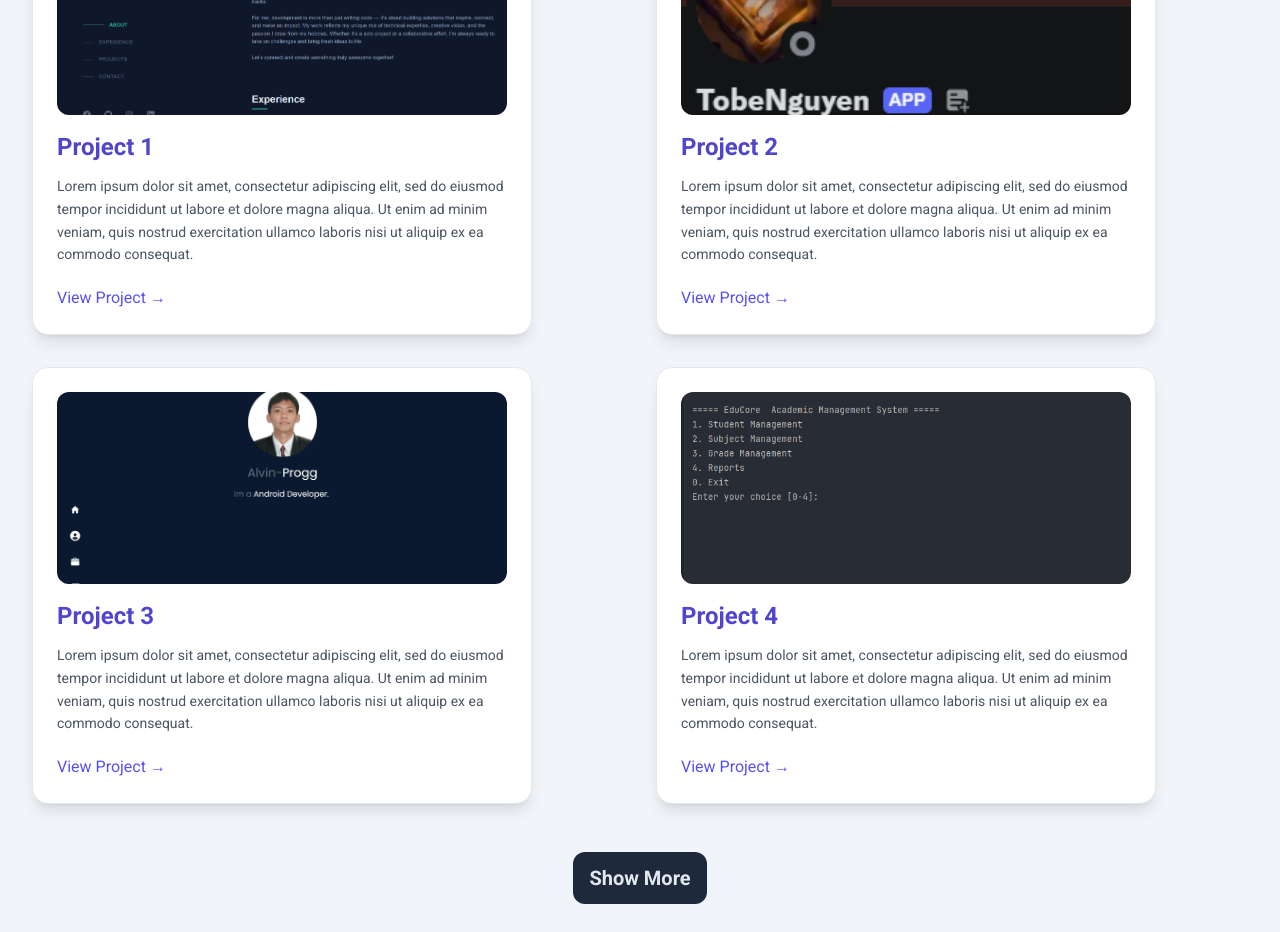
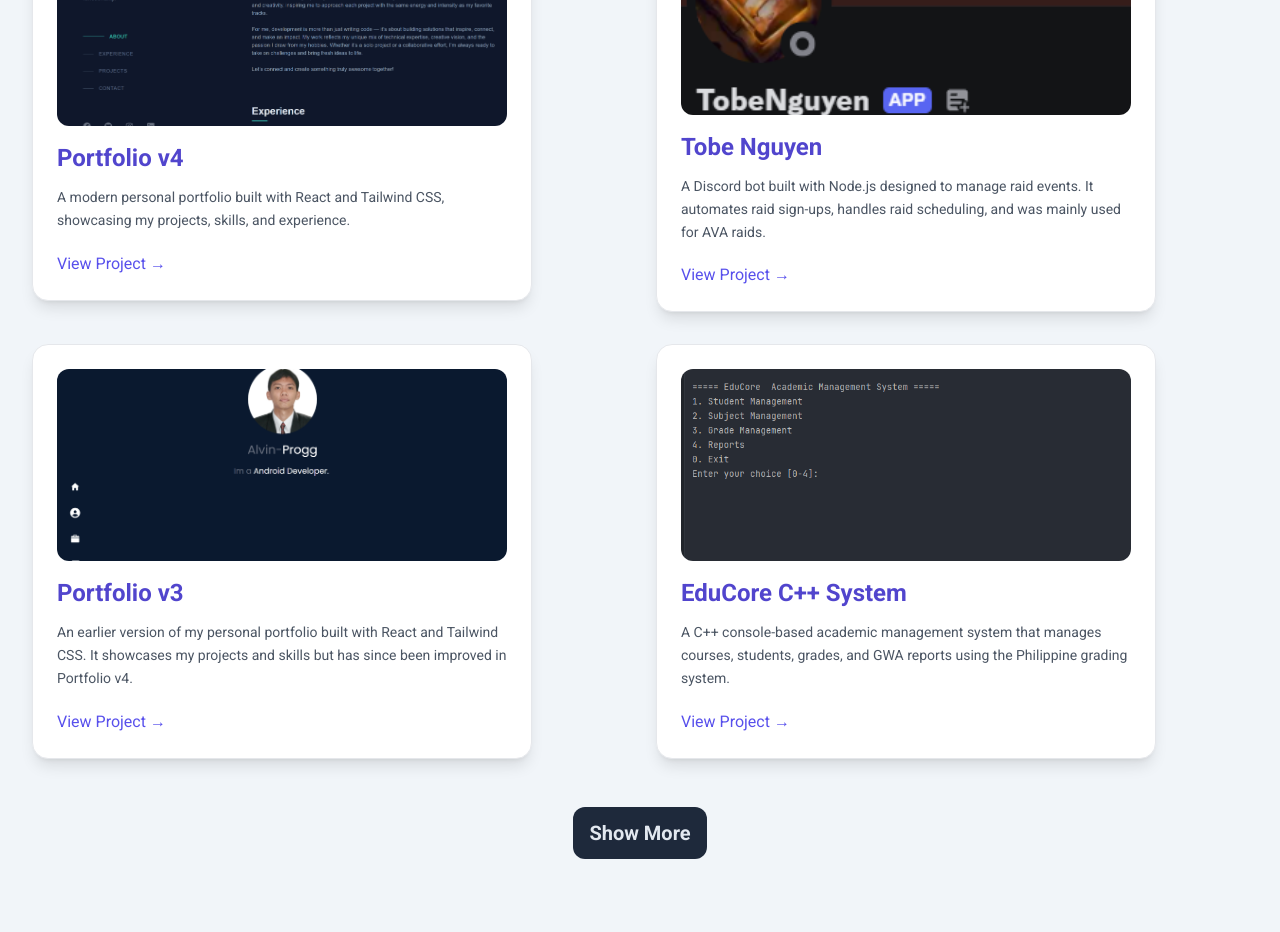
Before and after one commit to Alvin-progg/v5-portfolio, a Next.js app: page / in a window 1280 px wide. Shown: the part 3640-4572 px from the top of the page. Built offline with nearby package versions, Linux system fonts and the light colour scheme.

Commit message:
almost done

```diff
--- a/src/constants/projectConst.js
+++ b/src/constants/projectConst.js
@@ -1,5 +1,3 @@
-
-
 import p1 from "@/../public/project/p1.png";
 import p2 from "@/../public/project/p2.png";
 import p3 from "@/../public/project/p3.png";
@@ -10,51 +8,45 @@ import p6 from "@/../public/project/p6.png";
 export const projectConst = [
   {
     id: 1,
-    name: "Project 1",
-    disc: "Lorem ipsum dolor sit amet, consectetur adipiscing elit, sed do eiusmod tempor incididunt ut labore et dolore magna aliqua. Ut enim ad minim veniam, quis nostrud exercitation ullamco laboris nisi ut aliquip ex ea commodo consequat.",
+    name: "Portfolio v4",
+    disc: "A modern personal portfolio built with React and Tailwind CSS, showcasing my projects, skills, and experience.",
     img: p1,
-    source: "https://github.com/Alvin-progg",
-    demo: "https://alvin-prog-v5.vercel.app/",
+    link: "https://github.com/Alvin-progg/v3",
   },
   {
     id: 2,
-    name: "Project 2",
-    disc: "Lorem ipsum dolor sit amet, consectetur adipiscing elit, sed do eiusmod tempor incididunt ut labore et dolore magna aliqua. Ut enim ad minim veniam, quis nostrud exercitation ullamco laboris nisi ut aliquip ex ea commodo consequat.",
+    name: "Tobe Nguyen",
+    disc: "A Discord bot built with Node.js designed to manage raid events. It automates raid sign-ups, handles raid scheduling, and was mainly used for AVA raids.",
     img: p2,
-    source: "https://github.com/Alvin-progg",
-    demo: "https://alvin-prog-v5.vercel.app/",
+    link: "https://github.com/Alvin-progg/Tobe_bot",
   },
   {
     id: 3,
-    name: "Project 3",
-    disc: "Lorem ipsum dolor sit amet, consectetur adipiscing elit, sed do eiusmod tempor incididunt ut labore et dolore magna aliqua. Ut enim ad minim veniam, quis nostrud exercitation ullamco laboris nisi ut aliquip ex ea commodo consequat.",
+    name: "Portfolio v3",
+    disc: "An earlier version of my personal portfolio built with React and Tailwind CSS. It showcases my projects and skills but has since been improved in Portfolio v4.",
     img: p3,
-    source: "https://github.com/Alvin-progg",
-    demo: "https://alvin-prog-v5.vercel.app/",
+    link: "https://github.com/Alvin-progg/main-portfolio",
   },
   {
     id: 4,
-    name: "Project 4",
-    disc: "Lorem ipsum dolor sit amet, consectetur adipiscing elit, sed do eiusmod tempor incididunt ut labore et dolore magna aliqua. Ut enim ad minim veniam, quis nostrud exercitation ullamco laboris nisi ut aliquip ex ea commodo consequat.",
+    name: "EduCore C++ System",
+    disc: "A C++ console-based academic management system that manages courses, students, grades, and GWA reports using the Philippine grading system.",
     img: p4,
-    source: "https://github.com/Alvin-progg",
-    demo: "https://alvin-prog-v5.vercel.app/",
+    link: "https://github.com/Alvin-progg/EduCore",
   },
   {
     id: 5,
-    name: "Project 5",
-    disc: "Lorem ipsum dolor sit amet, consectetur adipiscing elit, sed do eiusmod tempor incididunt ut labore et dolore magna aliqua. Ut enim ad minim veniam, quis nostrud exercitation ullamco laboris nisi ut aliquip ex ea commodo consequat.",
+    name: "Banking C++ System",
+    disc: "A C++ console-based banking management system that supports account creation, deposits, withdrawals, balance inquiries, and transaction history tracking.",
     img: p5,
-    source: "https://github.com/Alvin-progg",
-    demo: "https://alvin-prog-v5.vercel.app/",
+    link: "https://github.com/Alvin-progg/banking-system",
   },
   {
     id: 6,
-    name: "Project 5",
-    disc: "Lorem ipsum dolor sit amet, consectetur adipiscing elit, sed do eiusmod tempor incididunt ut labore et dolore magna aliqua. Ut enim ad minim veniam, quis nostrud exercitation ullamco laboris nisi ut aliquip ex ea commodo consequat.",
+    name: "Proposal Landing Page",
+    disc: "A simple landing page built for a company proposal. It was developed as a free project to present information in a clean and professional way.",
     img: p6,
-    source: "https://github.com/Alvin-progg",
-    demo: "https://alvin-prog-v5.vercel.app/",
+    link: "https://github.com/Alvin-progg/proposal",
   },
 ];
 
```
